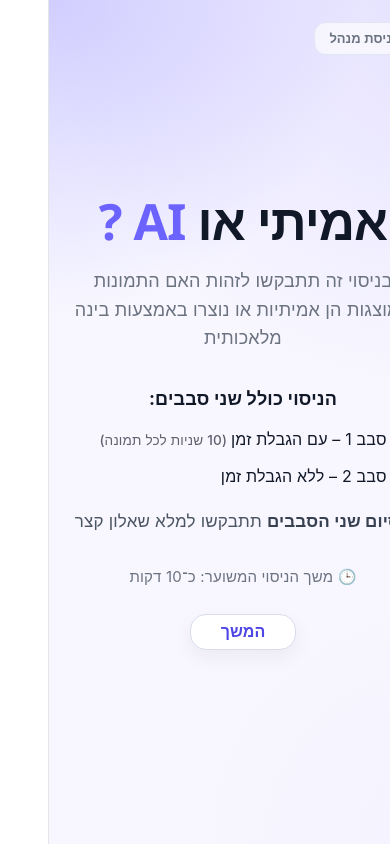
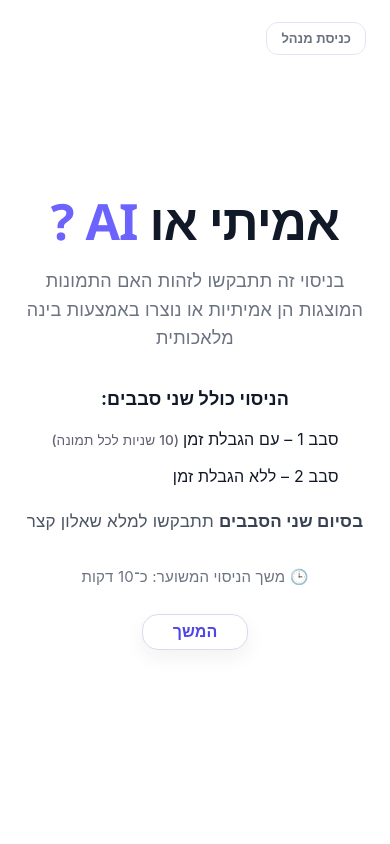
Before and after one commit to Tohar159/finalProject, a React (Vite) app in the folder frontend/: page / in a window 390 px wide. Built offline with nearby package versions, Linux system fonts and the light colour scheme.

Commit message:
Improve mobile UI and questionnaire

```diff
--- a/frontend/src/components/StartScreen.css
+++ b/frontend/src/components/StartScreen.css
@@ -162,9 +162,9 @@
 @media (max-width: 600px) {
 
     .start-page {
-        height: 100dvh;
+        position: fixed;
+        inset: 0;
         overflow: hidden;
-        touch-action: none;
     }
 
 }
```
